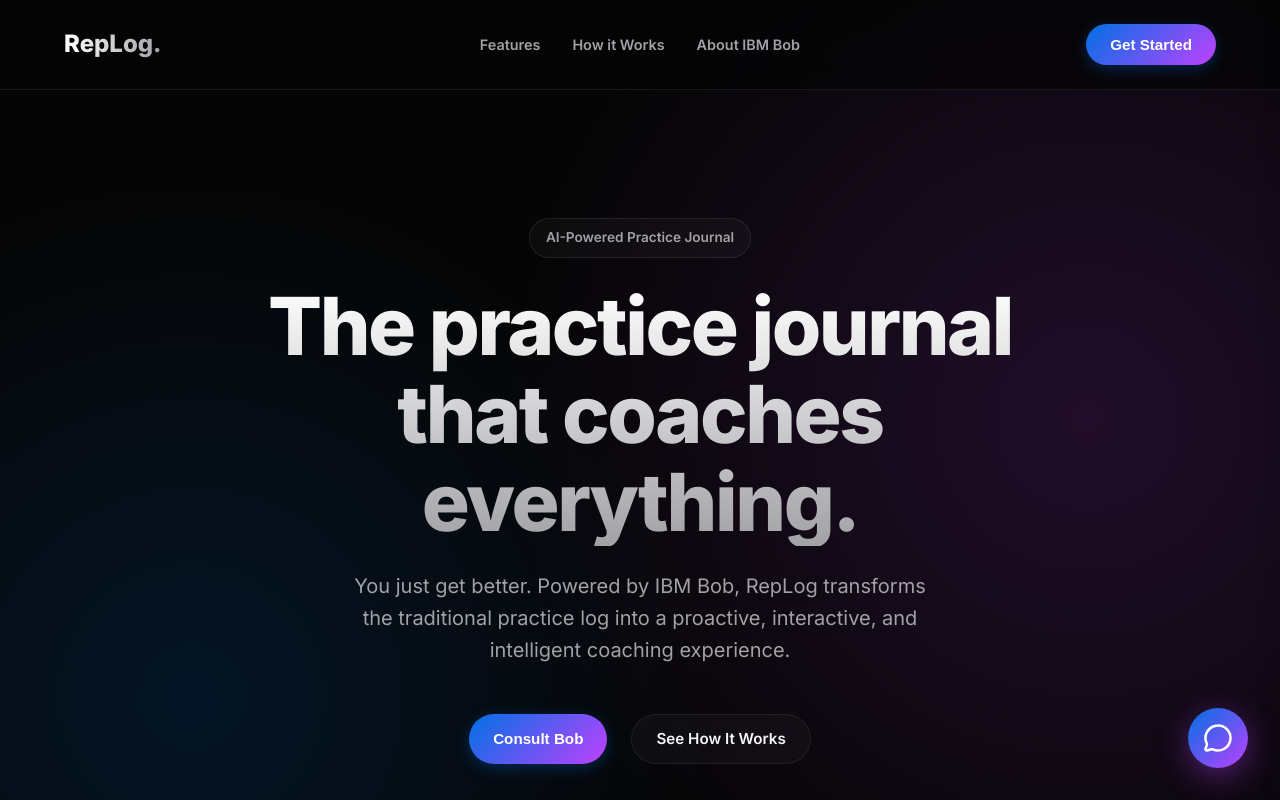
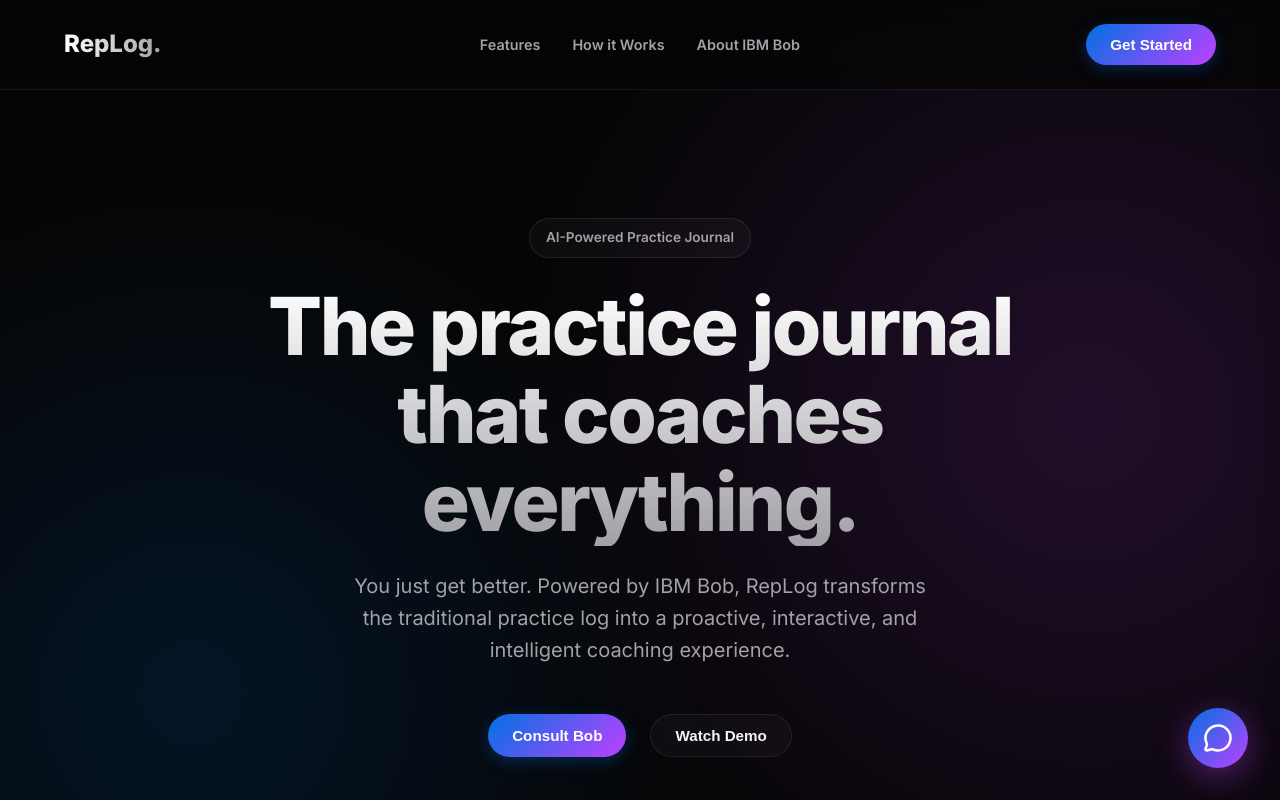
Before and after one commit to Chima200057/RepLog, a React (Vite) app: page / in a window 1280 px wide. Shown: the top 800 px of the page. Built offline with nearby package versions, Linux system fonts and the light colour scheme.

Commit message:
fix: Restore Watch Demo button and add Features placeholder route

```diff
--- a/src/App.jsx
+++ b/src/App.jsx
@@ -62,7 +62,7 @@
         <nav className="navbar">
           <Link to="/" className="nav-brand" style={{textDecoration: 'none'}}>RepLog.</Link>
           <div className="nav-links">
-            <Link to="/">Features</Link>
+            <Link to="/features">Features</Link>
             <Link to="/how-it-works">How it Works</Link>
             <Link to="/about">About IBM Bob</Link>
           </div>
@@ -72,6 +72,7 @@
         <Routes>
           <Route path="/" element={<Home onOpenChat={() => setIsChatOpen(true)} />} />
           <Route path="/how-it-works" element={<HowItWorks />} />
+          <Route path="/features" element={<div style={{padding: '10rem', textAlign: 'center', minHeight: '80vh'}}><h1>Features (Coming Soon)</h1></div>} />
           <Route path="/about" element={<div style={{padding: '10rem', textAlign: 'center', minHeight: '80vh'}}><h1>About IBM Bob (Coming Soon)</h1></div>} />
         </Routes>
 
--- a/src/pages/Home.jsx
+++ b/src/pages/Home.jsx
@@ -35,7 +35,7 @@
         </p>
         <div className="hero-actions">
           <button className="btn-primary" onClick={onOpenChat}>Consult Bob</button>
-          <Link to="/how-it-works" className="btn-secondary" style={{textDecoration: 'none', display: 'flex', alignItems: 'center'}}>See How It Works</Link>
+          <button className="btn-secondary">Watch Demo</button>
         </div>
       </section>
 
```
